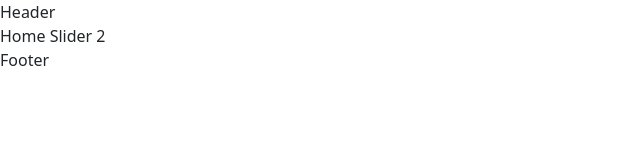
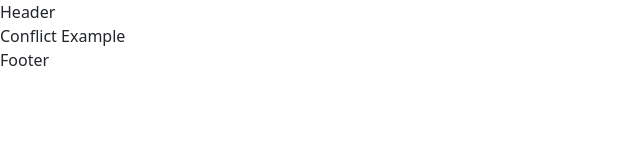
Before and after one commit to Real-Estate-App-Team/RealEstateApp_Frontend, a React (Create React App) app: page / in a window 1280 px wide. Shown: the top 160 px of the page, without its empty margins (0-640 px from the left). Built offline with nearby package versions, Linux system fonts and the light colour scheme.

Commit message:
new contact commit

```diff
--- a/src/components/home-page/home-slider.jsx
+++ b/src/components/home-page/home-slider.jsx
@@ -2,7 +2,7 @@ import React from 'react'
 
 const HomeSlider = () => {
   return (
-    <div> Home Slider 2</div>
+    <div> Conflict Example</div>
   )
 }
 
```
